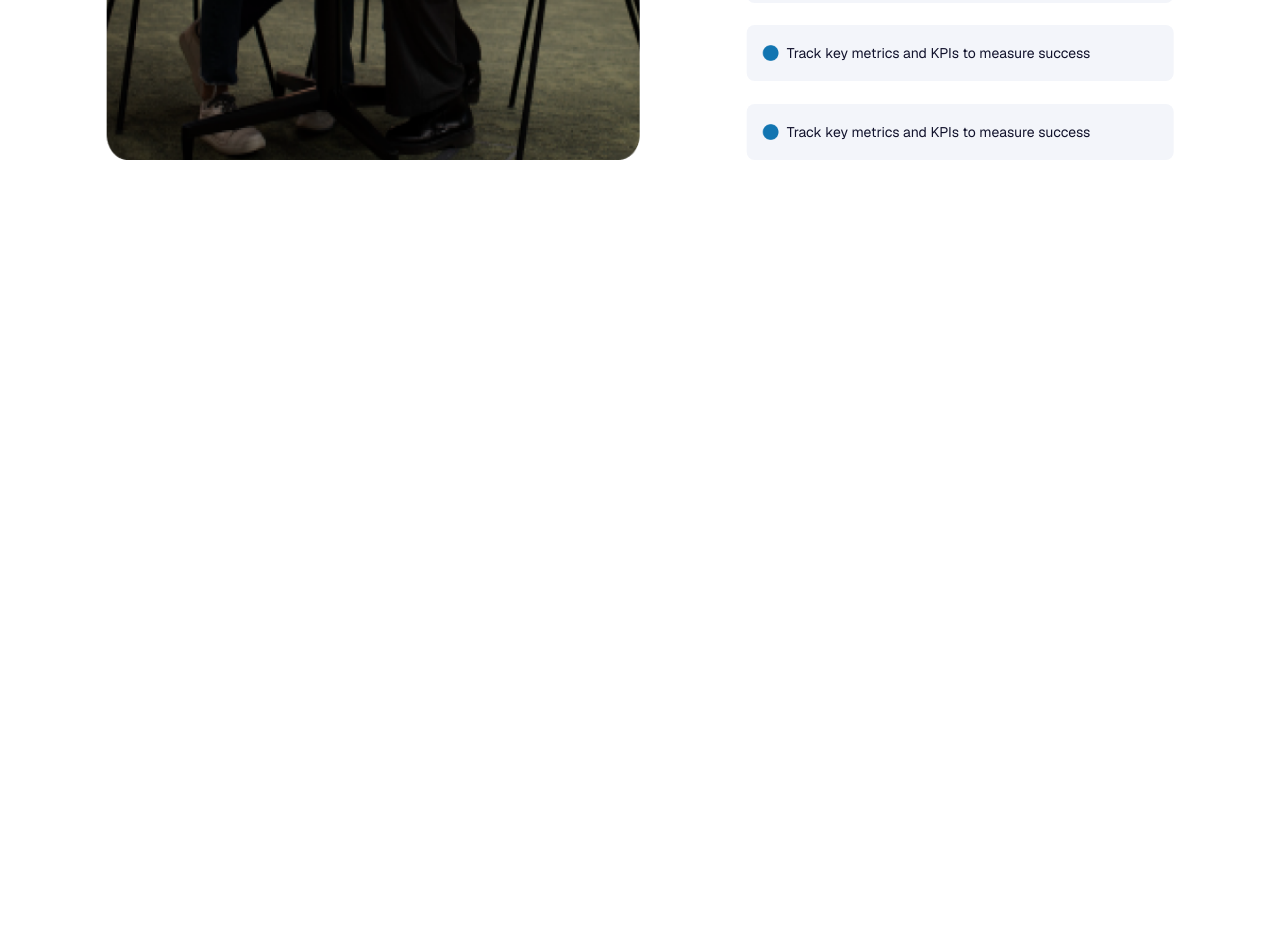
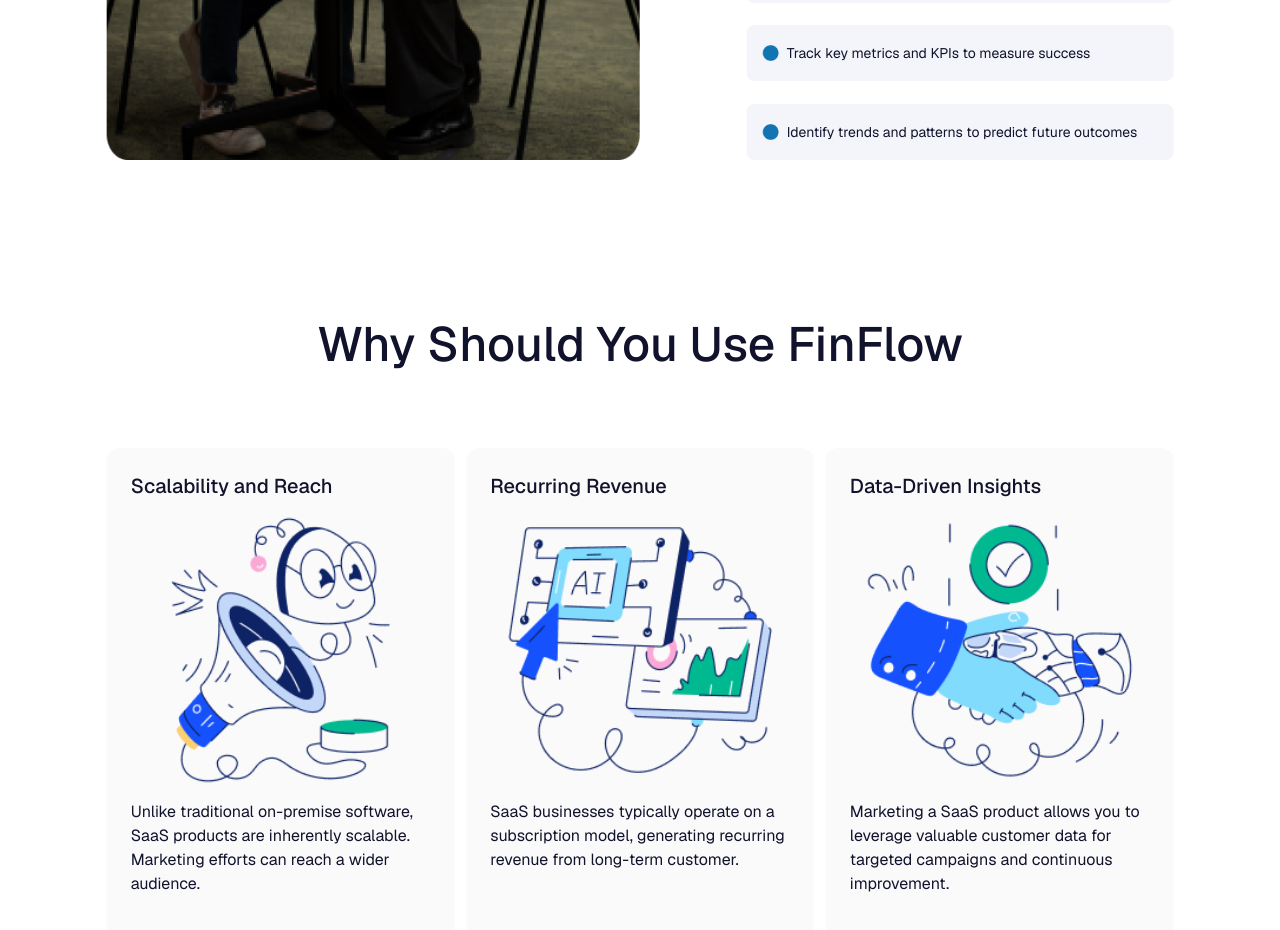
Before and after one commit to benedictbeejay/dashboard, a Next.js app: page / in a window 1280 px wide. Shown: the part 3840-4770 px from the top of the page. Before the commit the page ends 4080 px from the top, so only its background shows below. Built offline with nearby package versions, Linux system fonts and the light colour scheme; a web font is replaced by a local one.

Commit message:
completed a section

```diff
--- a/app/page.jsx
+++ b/app/page.jsx
@@ -3,6 +3,7 @@
 import Hero from "@/components/Hero";
 import Features from "@components/Features";
 import Services from "@components/Services";
+// import Why from "@components/Why";
 
 const Home = () => {
   return (
@@ -10,6 +11,7 @@
       <Hero />
       <Services />
       <Features />
+      {/* <Why /> */}
     </div>
   );
 };
--- a/components/Analytics.jsx
+++ b/components/Analytics.jsx
@@ -150,7 +150,9 @@
                 <div className="h-14 absolute bottom-0 p-4 w-full space-x-2 flex bg-bgGrayBorder rounded-lg">
                   <img src="/assets/bg.png" className="w-4 h-4 my-auto" />
                   <p className="font-title text-Header text-sm m-auto">
-                    Track key metrics and KPIs to measure success
+                    {/* Track key metrics and KPIs to measure success
+                     */}
+                    Identify trends and patterns to predict future outcomes
                   </p>
                 </div>
               </div>
--- a/components/Features.jsx
+++ b/components/Features.jsx
@@ -3,6 +3,7 @@
 import Analytics from "./Analytics";
 import Connect from "./Connect";
 import Machine from "./Machine";
+import Why from "./Why";
 
 const Features = () => {
   return (
@@ -17,6 +18,7 @@
           <Machine />
           <Connect />
           <Analytics />
+          <Why />
         </div>
       </div>
     </div>
--- /dev/null
+++ b/components/Why.jsx
@@ -0,0 +1,62 @@
+import React from "react";
+
+const Why = () => {
+  return (
+    <div className="h-screen relative">
+      <div className="h-4/5 absolute top-1/2 -translate-y-1/2 w-full">
+        <div className="">
+          <p className="font-title flex justify-center text-center font-medium text-Header text-5xl ">
+            Why Should You Use FinFlow
+          </p>
+        </div>
+        <div className="h-4/5 w-full bottom-0 absolute grid grid-cols-3 gap-3">
+          <div className="rounded-xl bg-bgGray block p-6">
+            <div>
+              <p className="font-title font-medium text-xl text-Header">
+                Scalability and Reach
+              </p>
+            </div>
+            <img className="w-full" src="/assets/ai-marketing.png" />
+            <div className="w-full">
+              <p className="text-Header font-title">
+                Unlike traditional on-premise software, SaaS products are
+                inherently scalable. Marketing efforts can reach a wider
+                audience.
+              </p>
+            </div>
+          </div>
+          <div className="rounded-xl bg-bgGray block p-6">
+            <div>
+              <p className="font-title font-medium text-xl text-Header">
+                Recurring Revenue
+              </p>
+            </div>
+            <img className="w-full" src="/assets/ai-analysis.png" />
+            <div className="w-full">
+              <p className="text-Header font-title">
+                SaaS businesses typically operate on a subscription model,
+                generating recurring revenue from long-term customer.
+              </p>
+            </div>
+          </div>
+          <div className="rounded-xl bg-bgGray block p-6">
+            <div>
+              <p className="font-title font-medium text-xl text-Header">
+                Data-Driven Insights
+              </p>
+            </div>
+            <img className="w-full" src="/assets/ai-deal.png" />
+            <div className="w-full">
+              <p className="text-Header font-title">
+                Marketing a SaaS product allows you to leverage valuable
+                customer data for targeted campaigns and continuous improvement.
+              </p>
+            </div>
+          </div>
+        </div>
+      </div>
+    </div>
+  );
+};
+
+export default Why;
```
